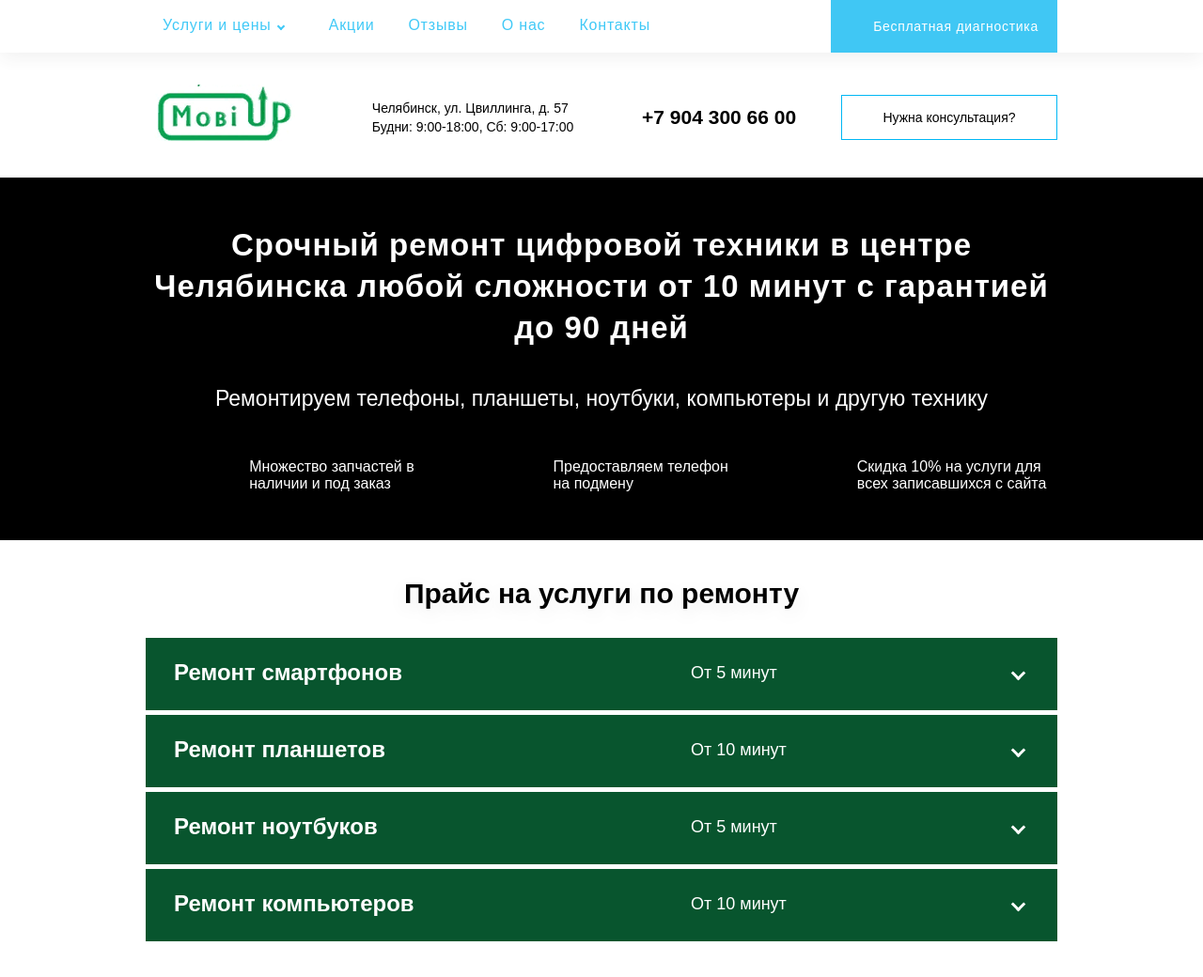
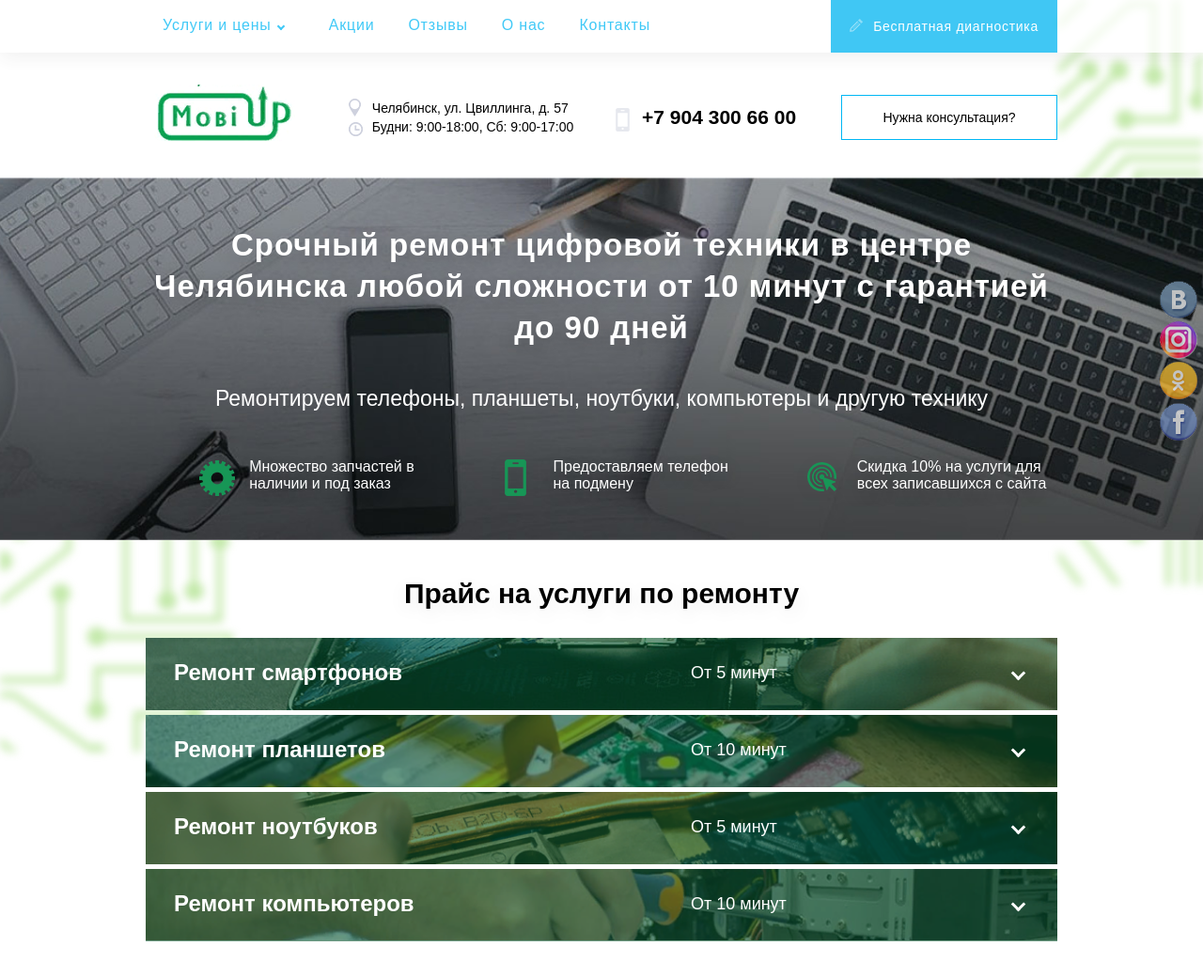
Before and after one commit to burinsa/burinsa.github.io, a plain HTML site: page index.html in a window 1280 px wide. Shown: the whole page at 94% size. Drawn offline with Linux system fonts and the light colour scheme.

Commit message:
приняты изменения

```diff
--- a/css/style.css
+++ b/css/style.css
@@ -49,11 +49,7 @@ input[type="radio"].visually-hidden {
     height: 623px;
     width: 154px;
 
-<<<<<<< HEAD
     background-image: url(../img/electrical-bg.png);
-=======
-    background-image: url(img/electrical-bg.png);
->>>>>>> 19da3fd18795d9dd2b3a507c992aae5339da115a
     background-repeat: no-repeat;
     background-size: cover;
     -webkit-filter: blur(5px);
@@ -71,11 +67,7 @@ input[type="radio"].visually-hidden {
     height: 346px;
 
 
-<<<<<<< HEAD
     background-image: url(../img/electrical-bg-2.png);
-=======
-    background-image: url(img/electrical-bg-2.png);
->>>>>>> 19da3fd18795d9dd2b3a507c992aae5339da115a
     background-repeat: no-repeat;
     background-size: cover;
     -webkit-filter: blur(5px);
@@ -216,11 +208,7 @@ input[type="radio"].visually-hidden {
     width: 14px;
     height: 14px;
 
-<<<<<<< HEAD
     background-image: url(../img/icon-pen.png);
-=======
-    background-image: url(img/icon-pen.png);
->>>>>>> 19da3fd18795d9dd2b3a507c992aae5339da115a
 }
 
 .desktop {
@@ -281,11 +269,7 @@ input[type="radio"].visually-hidden {
     width: 15px;
     height: 20px;
 
-<<<<<<< HEAD
     background-image: url(../img/icon-location.png);
-=======
-    background-image: url(img/icon-location.png);
->>>>>>> 19da3fd18795d9dd2b3a507c992aae5339da115a
     background-repeat: no-repeat;
     background-position: 0 0;
 }
@@ -300,11 +284,7 @@ input[type="radio"].visually-hidden {
     width: 15px;
     height: 15px;
 
-<<<<<<< HEAD
     background-image: url(../img/icon-time.png);
-=======
-    background-image: url(img/icon-time.png);
->>>>>>> 19da3fd18795d9dd2b3a507c992aae5339da115a
     background-repeat: no-repeat;
     background-position: 0 0;
 }
@@ -330,11 +310,7 @@ input[type="radio"].visually-hidden {
     width: 15px;
     height: 25px;
 
-<<<<<<< HEAD
     background-image: url(../img/icon-smartphone.png);
-=======
-    background-image: url(img/icon-smartphone.png);
->>>>>>> 19da3fd18795d9dd2b3a507c992aae5339da115a
     background-repeat: no-repeat;
     background-position: 0 0;
 }
@@ -374,11 +350,7 @@ input[type="radio"].visually-hidden {
     color: #ffffff;
 
     background-color: #000000;
-<<<<<<< HEAD
     background-image: url(../img/bg.jpg);
-=======
-    background-image: url(img/bg.jpg);
->>>>>>> 19da3fd18795d9dd2b3a507c992aae5339da115a
     background-repeat: no-repeat;
     background-position: top center;
     background-size: cover;
@@ -436,11 +408,7 @@ input[type="radio"].visually-hidden {
     width: 50px;
     height: 50px;
 
-<<<<<<< HEAD
     background-image: url(../img/icon-gear.png);
-=======
-    background-image: url(img/icon-gear.png);
->>>>>>> 19da3fd18795d9dd2b3a507c992aae5339da115a
     background-repeat: no-repeat;
     background-position: 0 0;
 }
@@ -454,11 +422,7 @@ input[type="radio"].visually-hidden {
     width: 50px;
     height: 50px;
 
-<<<<<<< HEAD
     background-image: url(../img/icon-phone.png);
-=======
-    background-image: url(img/icon-phone.png);
->>>>>>> 19da3fd18795d9dd2b3a507c992aae5339da115a
     background-repeat: no-repeat;
     background-position: 0 0;
 }
@@ -472,11 +436,7 @@ input[type="radio"].visually-hidden {
     width: 50px;
     height: 50px;
 
-<<<<<<< HEAD
     background-image: url(../img/icon-marketing.png);
-=======
-    background-image: url(img/icon-marketing.png);
->>>>>>> 19da3fd18795d9dd2b3a507c992aae5339da115a
     background-repeat: no-repeat;
     background-position: 0 0;
 }
@@ -524,11 +484,7 @@ input[type="radio"].visually-hidden {
     width: 44px;
     height: 44px;
 
-<<<<<<< HEAD
     background-image: url(../img/social.png);
-=======
-    background-image: url(img/social.png);
->>>>>>> 19da3fd18795d9dd2b3a507c992aae5339da115a
     background-repeat: no-repeat;
     border-radius: 50%;
     -webkit-box-shadow: 0 6px 20px rgba(0, 0, 0, 0.08);
@@ -576,11 +532,7 @@ input[type="radio"].visually-hidden {
     width: 51px;
     height: 51px;
     background-color: #ffffff;
-<<<<<<< HEAD
     background-image: url(../img/icon-arrow.png);
-=======
-    background-image: url(img/icon-arrow.png);
->>>>>>> 19da3fd18795d9dd2b3a507c992aae5339da115a
     background-repeat: no-repeat;
     background-position: 50% 5px;
 
@@ -718,38 +670,22 @@ input[type="radio"].visually-hidden {
 }
 
 .catalog-item.phone::before {
-<<<<<<< HEAD
     background-image: url(../img/service-phone.png);
-=======
-    background-image: url(img/service-phone.png);
->>>>>>> 19da3fd18795d9dd2b3a507c992aae5339da115a
     background-size: cover;
    }
 
 .catalog-item.pad::before {
-<<<<<<< HEAD
     background-image: url(../img/service-pad.png);
-=======
-    background-image: url(img/service-pad.png);
->>>>>>> 19da3fd18795d9dd2b3a507c992aae5339da115a
     background-size: cover;
 }
 
 .catalog-item.laptop::before {
-<<<<<<< HEAD
     background-image: url(../img/service-laptop.png);
-=======
-    background-image: url(img/service-laptop.png);
->>>>>>> 19da3fd18795d9dd2b3a507c992aae5339da115a
     background-size: cover;
 }
 
 .catalog-item.computer::before {
-<<<<<<< HEAD
     background-image: url(../img/service-computer1.png);
-=======
-    background-image: url(img/service-computer1.png);
->>>>>>> 19da3fd18795d9dd2b3a507c992aae5339da115a
     background-size: cover;
 }
 
```
